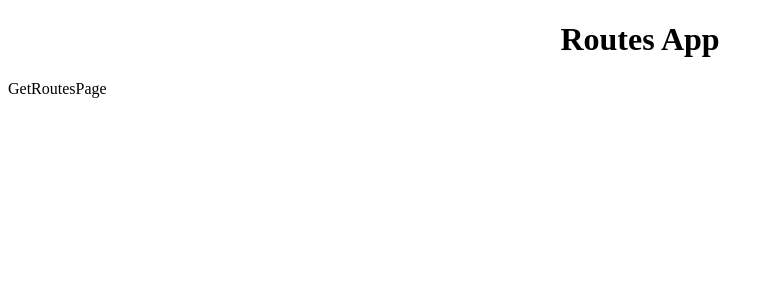
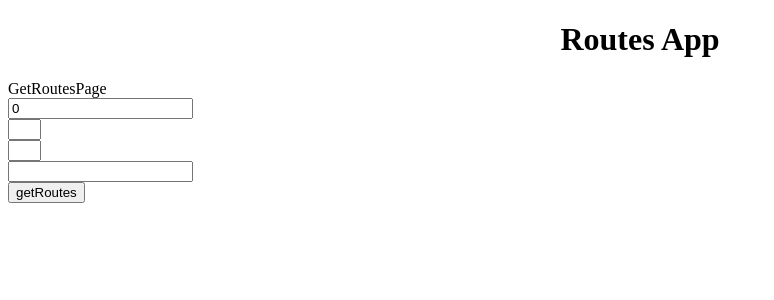
Before and after one commit to vitor-msp/routes-app, a React (Create React App) app: page /get-routes in a window 1280 px wide. Shown: the top 300 px of the page, without its empty margins (0-774 px from the left). Built offline with nearby package versions, Linux system fonts and the light colour scheme.

Commit message:
logic of the page get routes

```diff
--- /dev/null
+++ b/src/components/Route.tsx
@@ -0,0 +1,19 @@
+import React from "react";
+import { IRoute } from "../store/ducks/routes/routes.types";
+
+export const Route: React.FC<IRoute> = (props) => {
+  const { route, stops } = props;
+  return (
+    <div>
+      <div>
+        <strong>Route:</strong>
+        <span>{route}</span>
+      </div>
+
+      <div>
+        <strong>Stops:</strong>
+        <span>{stops}</span>
+      </div>
+    </div>
+  );
+};
--- a/src/components/pages/GetRoutesPage.tsx
+++ b/src/components/pages/GetRoutesPage.tsx
@@ -1,5 +1,67 @@
-export const GetRoutesPage =() => {
-    return <div>
-        GetRoutesPage
+import { useState } from "react";
+import { useDispatch, useSelector } from "react-redux";
+import { getRoutesRequest } from "../../store/ducks/routes/routes.actions";
+import { GetRoutesDTO } from "../../store/ducks/routes/routes.types";
+import { AppDispatch, RootState } from "../../store/store";
+import { Route } from "../Route";
+
+export const GetRoutesPage = () => {
+  const [reqDTO, setReqDTO] = useState<GetRoutesDTO>({
+    graphId: 0,
+    town1: "",
+    town2: "",
+    maxStops: undefined,
+  });
+  const dispatch: AppDispatch = useDispatch();
+  const routes = useSelector((state: RootState) => state.routes);
+  let counter = 0;
+
+  const getRoutes = async () => {
+    await dispatch(getRoutesRequest(reqDTO));
+  };
+
+  return (
+    <div>
+      GetRoutesPage
+      <br />
+      <input
+        type="number"
+        min={0}
+        value={reqDTO.graphId}
+        onChange={(e) => setReqDTO({ ...reqDTO, graphId: +e.target.value })}
+      />
+      <br />
+      <input
+        type="text"
+        size={1}
+        maxLength={1}
+        value={reqDTO.town1}
+        onChange={(e) => setReqDTO({ ...reqDTO, town1: e.target.value })}
+      />
+      <br />
+      <input
+        type="text"
+        size={1}
+        maxLength={1}
+        value={reqDTO.town2}
+        onChange={(e) => setReqDTO({ ...reqDTO, town2: e.target.value })}
+      />
+      <br />
+      <input
+        type="number"
+        min={0}
+        value={reqDTO.maxStops ?? ""}
+        onChange={(e) => setReqDTO({ ...reqDTO, maxStops: +e.target.value })}
+      />
+      <br />
+      <button onClick={getRoutes}>getRoutes</button>
+      <br />
+      <div>
+        {!routes.error &&
+          routes.data?.routes.map(({ route, stops }) => (
+            <Route key={counter++} route={route} stops={stops} />
+          ))}
+      </div>
     </div>
-}
+  );
+};
--- a/src/store/ducks/routes/routes.types.ts
+++ b/src/store/ducks/routes/routes.types.ts
@@ -3,7 +3,7 @@ export enum RoutesTypes {
   GET_FAILURE = "GET_FAILURE",
 }
 
-interface IRoute {
+export interface IRoute {
   route: string;
   stops: number;
 }
```
